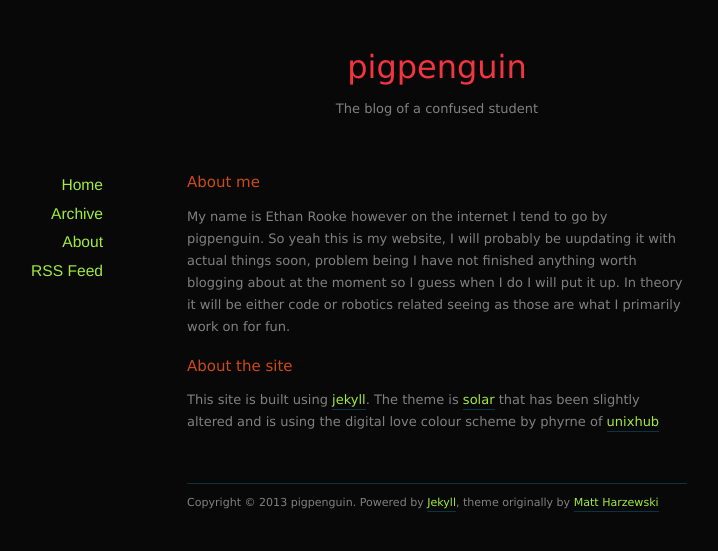
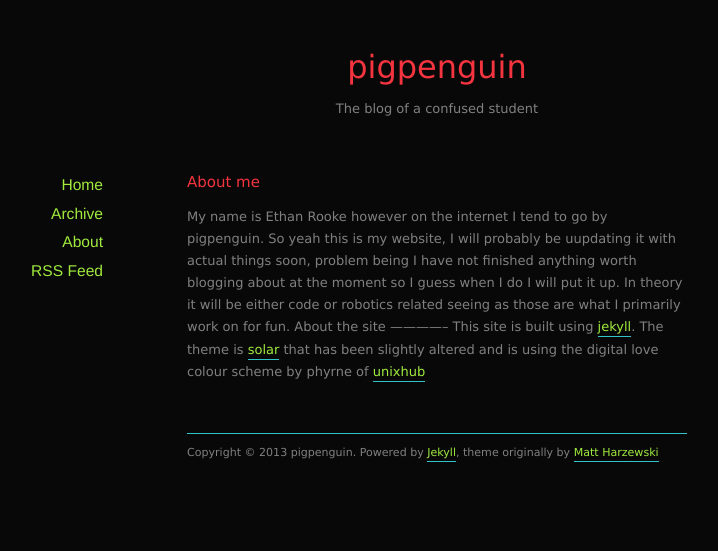
Before and after one commit to pigpenguin/website, a Jekyll site: the page built from about/index.markdown, in a window 1280 px wide. Shown: the top 551 px of the page, without its empty margins (203-921 px from the left). Built offline with Jekyll 4.4.1, drawn with Linux system fonts in a browser that asks for light colours; nearby versions of some CDN libraries.

Commit message:
Fixed more colours

```diff
--- a/about/index.markdown
+++ b/about/index.markdown
@@ -7,7 +7,6 @@ title: About
 About me
 --------
 My name is Ethan Rooke however on the internet I tend to go by pigpenguin. So yeah this is my website, I will probably be uupdating it with actual things soon, problem being I have not finished anything worth blogging about at the moment so I guess when I do I will put it up. In theory it will be either code or robotics related seeing as those are what I primarily work on for fun.
-
 About the site
 --------------
 This site is built using [jekyll](http://jekyllrb.com/). The theme is [solar](https://github.com/redwallhp/solar-theme-jekyll) that has been slightly altered and is using the digital love colour scheme by phyrne of [unixhub](http://unixhub.net)
--- a/assets/css/colors-dark.css
+++ b/assets/css/colors-dark.css
@@ -5,7 +5,7 @@ html, body {
 
 a, a:visited, a:active {
 	color: #A0EB3E;
-	border-color: #073642;
+	border-color: #30C4C9;
 }
 
 a:hover {
@@ -15,7 +15,7 @@ a:hover {
 }
 
 h1, h2, h3 {
-	color: #cb4b16;
+	color: #F4343F;
 }
 
 h1 a, h1 a:visited, h1 a:active {
@@ -32,15 +32,16 @@ article h1 a.anchor {
 }
 
 blockquote {
-	border-color: #cb4b16;
+	border-color: #30C4C9;
 }
 
 #sidebar a:hover {
 	color: #B2FF5E;
+    border-color: #30C4C9;
 }
 
 #footer {
-	border-color: #073642;
+	border-color: #30C4C9;
 }
 
 
--- a/assets/css/style.css
+++ b/assets/css/style.css
@@ -158,7 +158,9 @@ h3 {
 	padding: 2px 4px;
 }
 
-
+#sidebar a:hover{
+    border-bottom: 1px solid;
+}
 
 /*** Posts ***/
 article {
```
